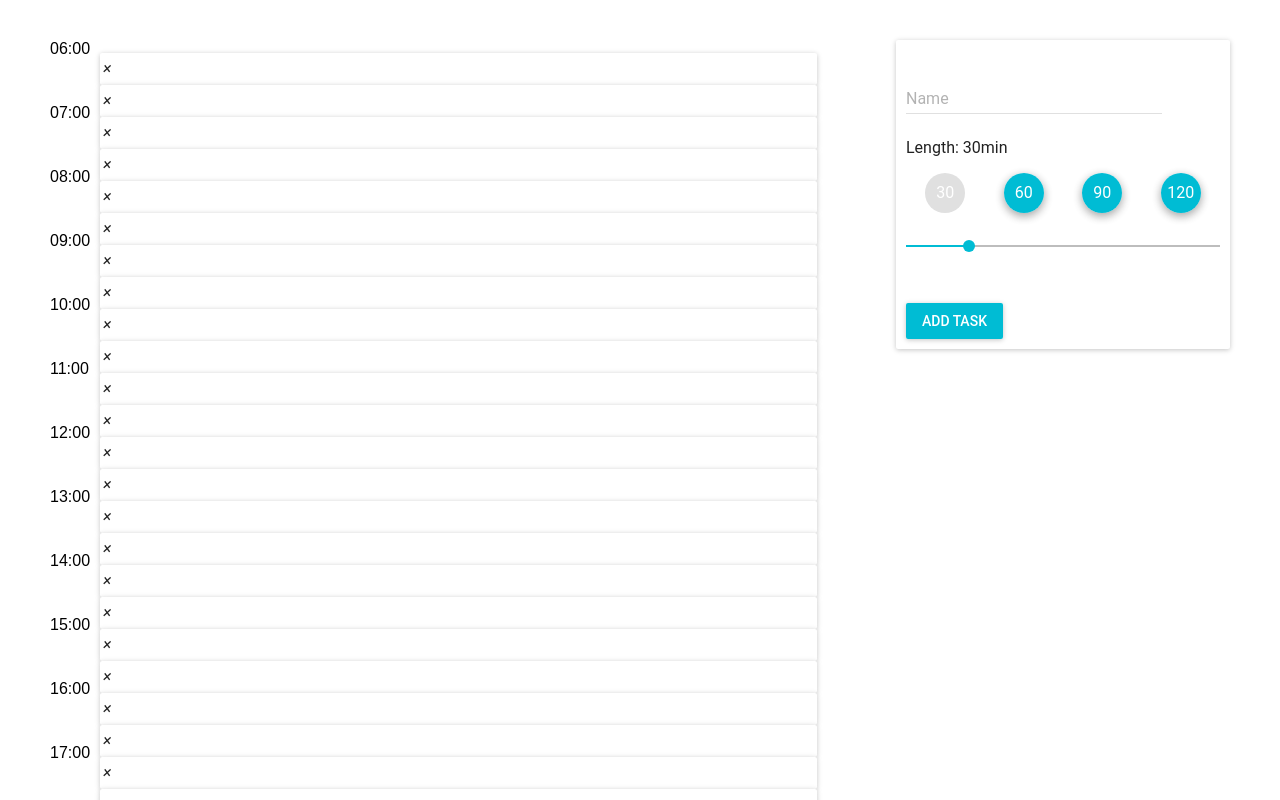
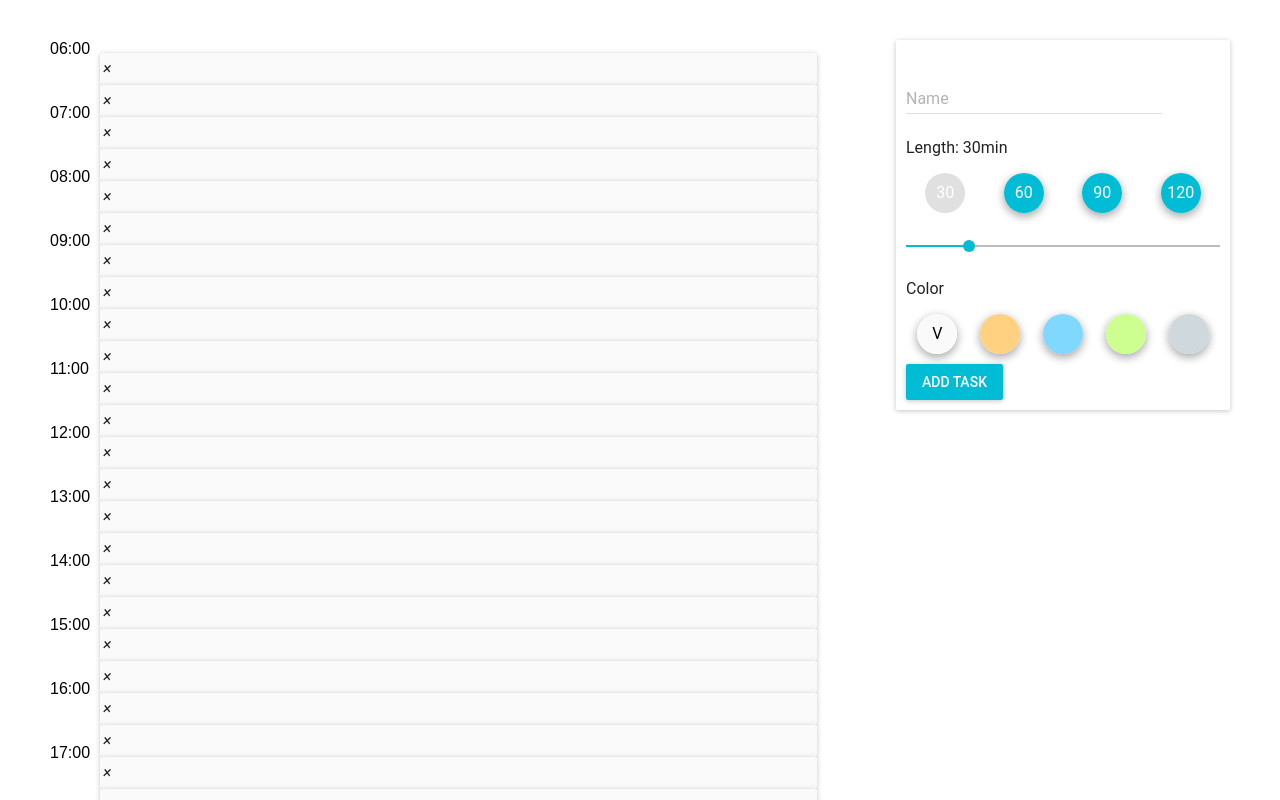
Before and after one commit to chikuwa111/day_scheduler, a React (Create React App) app: page / in a window 1280 px wide. Shown: the top 800 px of the page. Built offline with nearby package versions, Linux system fonts and the light colour scheme.

Commit message:
Add color feature

```diff
--- a/src/App.js
+++ b/src/App.js
@@ -15,7 +15,7 @@ class App extends React.Component {
     const initialTask = {
       name: '',
       length: 30,
-      color: 'white',
+      color: '#fafafa',
     }
     return {
       tasks: Array(36).fill(initialTask),
--- a/src/components/TaskForm.js
+++ b/src/components/TaskForm.js
@@ -13,10 +13,25 @@ class TaskForm extends React.Component {
     this.state = this.initialState
   }
 
+  get Lengths() {
+    return [30, 60, 90, 120]
+  }
+
+  get Colors() {
+    return [
+      '#fafafa', // white
+      '#ffd180', // orange
+      '#80d8ff', // blue
+      '#ccff90', // green
+      '#cfd8dc', // gray
+    ]
+  }
+
   get initialState() {
     return {
       name: '',
       length: 30,
+      color: '#fafafa',
     }
   }
 
@@ -28,18 +43,22 @@ class TaskForm extends React.Component {
     this.setState({length: value})
   }
 
+  onChangeColor(value) {
+    this.setState({color: value})
+  }
+
   onSubmit(e) {
     e.preventDefault()
 
     const tasks = this.props.tasks.slice(0)
-    const {name, length} = this.state
-    tasks.unshift({name, length})
+    const {name, length, color} = this.state
+    tasks.unshift({name, length, color})
 
     this.props.updateTasks(tasks)
   }
 
   render() {
-    const {name, length} = this.state
+    const {name, length, color} = this.state
 
     return (
       <Paper
@@ -55,7 +74,7 @@ class TaskForm extends React.Component {
           <p>Length: {length}min</p>
           <div style={{display: 'flex', justifyContent: 'space-around'}}>
             {
-              [30, 60, 90, 120].map((v) => (
+              this.Lengths.map((v) => (
                 <FloatingActionButton
                   key={v}
                   mini
@@ -72,7 +91,23 @@ class TaskForm extends React.Component {
             max={150}
             step={1}
             onChange={this.onChangeLength.bind(this)}
+            sliderStyle={{marginBottom: 24}}
           />
+
+          <p>Color</p>
+          <div style={{display: 'flex', justifyContent: 'space-around', marginBottom: 10}}>
+            {
+              this.Colors.map((v) => (
+                <FloatingActionButton
+                  key={v}
+                  mini
+                  backgroundColor={v}
+                  children={(v === color) && <span style={{color: 'black'}}>V</span>}
+                  onClick={() => {this.onChangeColor(v)}}
+                />
+              ))
+            }
+          </div>
 
           <div>
             <RaisedButton
--- a/src/components/TimeTable.js
+++ b/src/components/TimeTable.js
@@ -10,7 +10,7 @@ import Timeline from '../components/Timeline'
 const TaskItem = SortableElement(({task, onIconClick}) => {
   return (
     <Paper
-      style={{width: '80%', height: `${task.length / 15}em`, display: 'flex', alignItems: 'center'}}
+      style={{width: '80%', height: `${task.length / 15}em`, backgroundColor: task.color, display: 'flex', alignItems: 'center'}}
     >
       <i onClick={onIconClick} style={{cursor: 'pointer', float: 'left', paddingLeft: 3}}>×</i>
       <span style={{paddingLeft: '2%', fontSize: `${0.8 + task.length / 150}em`, width: '98%'}}>{task.name}</span>
@@ -50,7 +50,7 @@ class TimeTable extends React.Component {
             removeTask={removeTask}
             onSortEnd={this.onSortEnd.bind(this)}
             pressDelay={200}
-            useWindowAsScrollContainer
+            lockToContainerEdges
           />
         </div>
       </div>
```
